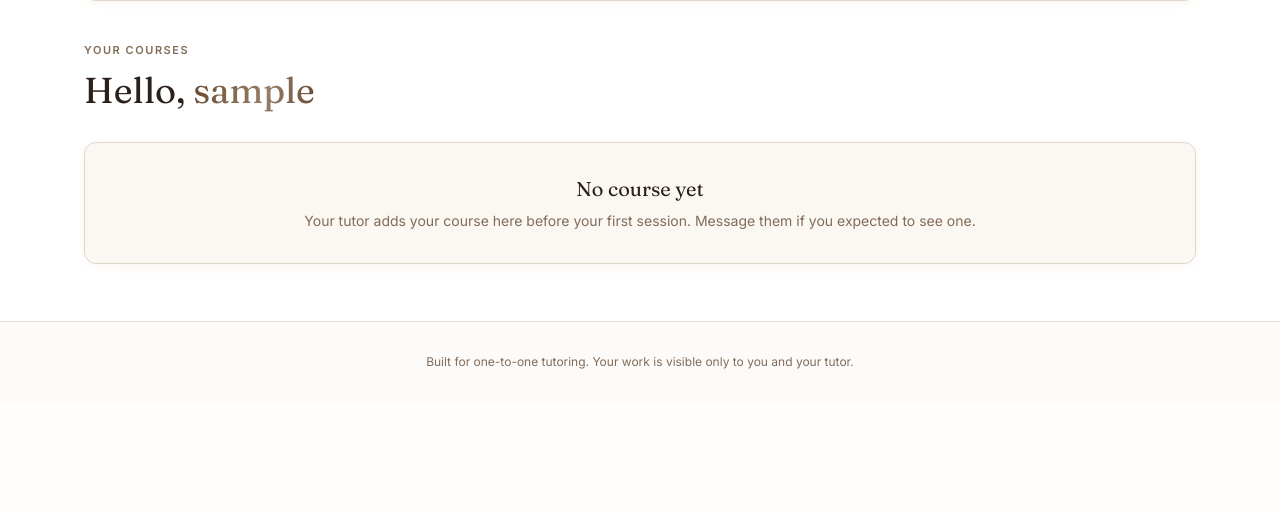
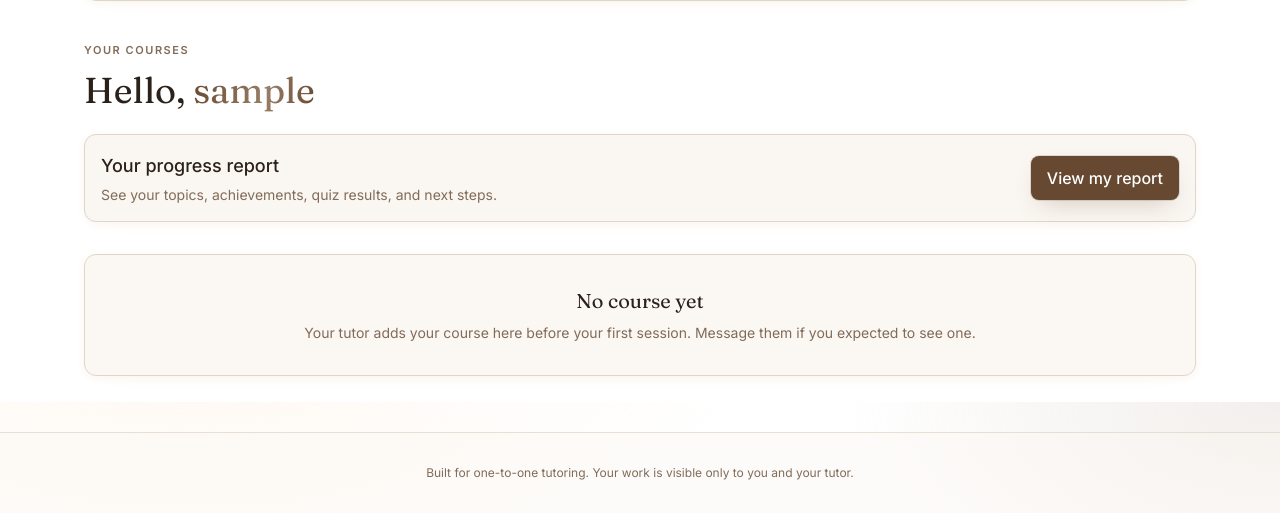
Before and after one commit to eeumairali/student-portal, a Django app: page /dashboard/ in a window 1280 px wide. Shown: the part 398-911 px from the top of the page. Before the commit the page ends 767 px from the top, so only its background shows below. Run offline with Django 5.2, Linux system fonts and the light colour scheme; the visitor is signed in with stand-in values (Sample User, id 1); data that the repository does not hold is empty; some libraries are stand-ins or nearby versions.

Commit message:
updated to show on stuedents

```diff
--- a/learning/views.py
+++ b/learning/views.py
@@ -460,9 +460,11 @@ def student_detail(request, user_id):
     })
 
 
-@staff_member_required
+@login_required
 def student_progress_report_view(request, user_id):
     student = get_object_or_404(User, pk=user_id)
+    if not request.user.is_staff and request.user.id != student.id:
+        raise Http404
     return render(request, "learning/tutor/student_progress_report.html", {
         "report": student_progress_report(student),
         "profile": getattr(student, "student_profile", None),
--- a/templates/learning/dashboard.html
+++ b/templates/learning/dashboard.html
@@ -36,6 +36,14 @@
 <p class="eyebrow mt-10">Your courses</p>
 <h1 class="mt-2 font-display text-3xl sm:text-4xl">Hello, <span class="text-gradient">{{ user.student_profile.display_name|default:user.username }}</span></h1>
 
+<div class="mt-6 flex flex-wrap items-center justify-between gap-4 rounded-xl border border-line bg-card p-4 shadow-card">
+  <div>
+    <p class="font-medium">Your progress report</p>
+    <p class="mt-1 text-sm text-slate-500">See your topics, achievements, quiz results, and next steps.</p>
+  </div>
+  <a href="{% url 'student_progress_report' user.id %}" class="btn-primary">View my report</a>
+</div>
+
 {% if cards %}
 <div class="mt-8 grid gap-4 sm:grid-cols-2">
   {% for card in cards %}
--- a/templates/learning/tutor/student_progress_report.html
+++ b/templates/learning/tutor/student_progress_report.html
@@ -3,7 +3,11 @@
 {% block extra_head %}<style>@media print { header, footer, .print-hide { display: none !important; } main { max-width: none; padding: 0; } .report-card { box-shadow: none; border: 1px solid #d7ddd9; } }</style>{% endblock %}
 {% block content %}
 <div class="print-hide flex items-center justify-between gap-4">
-  <a href="{% url 'student_detail' report.student.id %}" class="text-sm text-slate-500 hover:text-ink">&larr; Back to student</a>
+  {% if user.is_staff %}
+    <a href="{% url 'student_detail' report.student.id %}" class="text-sm text-slate-500 hover:text-ink">&larr; Back to student</a>
+  {% else %}
+    <a href="{% url 'dashboard' %}" class="text-sm text-slate-500 hover:text-ink">&larr; Back to dashboard</a>
+  {% endif %}
   <button type="button" onclick="window.print()" class="btn-primary">Print / save as PDF</button>
 </div>
 <section class="report-card mt-6 rounded-2xl border border-line bg-card p-6 shadow-card sm:p-10">
```
Also changed, not shown: learning/tests.py (+12 -0 lines).
